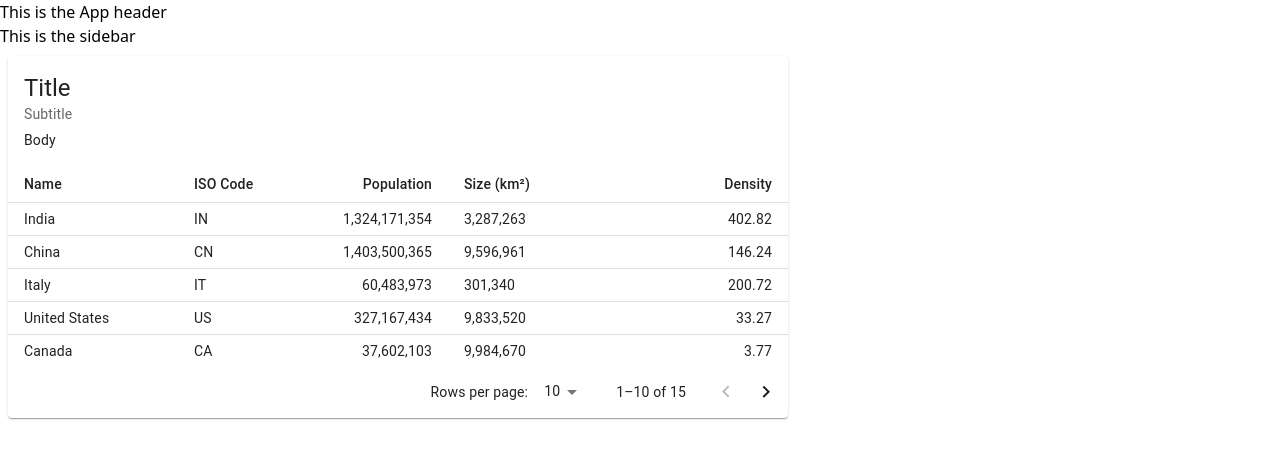
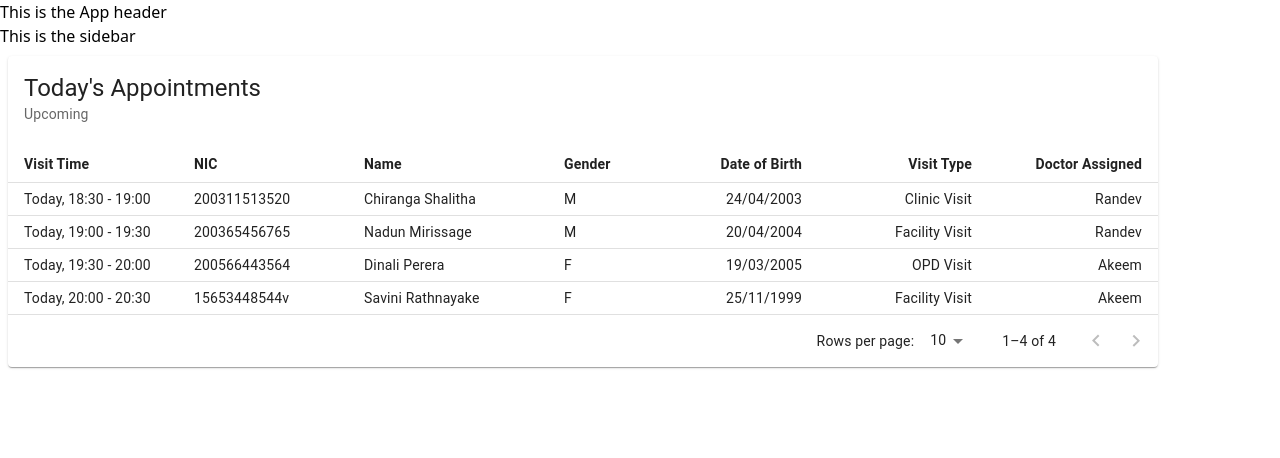
Before and after one commit to NisalaDulanaka/medicalink-ehr-frontend, a React (Vite) app: page / in a window 1280 px wide. Shown: the top 458 px of the page. Built offline with nearby package versions, Linux system fonts and the light colour scheme.

Commit message:
Add table data

```diff
--- a/src/components/dense-table/DenseTable.tsx
+++ b/src/components/dense-table/DenseTable.tsx
@@ -12,7 +12,7 @@ import TableHead from "@mui/material/TableHead";
 import TableRow from "@mui/material/TableRow";
 
 interface Column {
-  id: "name" | "code" | "population" | "size" | "density";
+  id: "time" | "nic" | "name" | "gender" | "dob" | "type" | "assignee";
   label: string;
   minWidth?: number;
   align?: "right";
@@ -20,64 +20,97 @@ interface Column {
 }
 
 const columns: readonly Column[] = [
-  { id: "name", label: "Name", minWidth: 170 },
-  { id: "code", label: "ISO\u00a0Code", minWidth: 100 },
   {
-    id: "population",
-    label: "Population",
+    id: "time",
+    label: "Visit Time",
+    minWidth: 170,
+  },
+  { id: "nic", label: "NIC", minWidth: 170 },
+  { id: "name", label: "Name", minWidth: 200 },
+  {
+    id: "gender",
+    label: "Gender",
+    minWidth: 100,
+  },
+  {
+    id: "dob",
+    label: "Date of Birth",
     minWidth: 170,
     align: "right",
-    format: (value: number) => value.toLocaleString("en-US"),
   },
   {
-    id: "size",
-    label: "Size\u00a0(km\u00b2)",
+    id: "type",
+    label: "Visit Type",
     minWidth: 170,
-    format: (value: number) => value.toLocaleString("en-US"),
+    align: "right",
   },
   {
-    id: "density",
-    label: "Density",
+    id: "assignee",
+    label: "Doctor Assigned",
     minWidth: 170,
     align: "right",
-    format: (value: number) => value.toFixed(2),
   },
 ];
 
 interface Data {
+  time: string;
+  nic: string;
   name: string;
-  code: string;
-  population: number;
-  size: number;
-  density: number;
+  gender: string;
+  dob: string;
+  type: string;
+  assignee: string;
 }
 
 function createData(
+  time: string,
+  nic: string,
   name: string,
-  code: string,
-  population: number,
-  size: number
+  gender: string,
+  dob: string,
+  type: string,
+  assignee: string
 ): Data {
-  const density = population / size;
-  return { name, code, population, size, density };
+  return { time, nic, name, gender, dob, type, assignee };
 }
 
 const rows = [
-  createData("India", "IN", 1324171354, 3287263),
-  createData("China", "CN", 1403500365, 9596961),
-  createData("Italy", "IT", 60483973, 301340),
-  createData("United States", "US", 327167434, 9833520),
-  createData("Canada", "CA", 37602103, 9984670),
-  createData("Australia", "AU", 25475400, 7692024),
-  createData("Germany", "DE", 83019200, 357578),
-  createData("Ireland", "IE", 4857000, 70273),
-  createData("Mexico", "MX", 126577691, 1972550),
-  createData("Japan", "JP", 126317000, 377973),
-  createData("France", "FR", 67022000, 640679),
-  createData("United Kingdom", "GB", 67545757, 242495),
-  createData("Russia", "RU", 146793744, 17098246),
-  createData("Nigeria", "NG", 200962417, 923768),
-  createData("Brazil", "BR", 210147125, 8515767),
+  createData(
+    "Today, 18:30 - 19:00",
+    "200311513520",
+    "Chiranga Shalitha",
+    "M",
+    "24/04/2003",
+    "Clinic Visit",
+    "Randev"
+  ),
+  createData(
+    "Today, 19:00 - 19:30",
+    "200365456765",
+    "Nadun Mirissage",
+    "M",
+    "20/04/2004",
+    "Facility Visit",
+    "Randev"
+  ),
+  createData(
+    "Today, 19:30 - 20:00",
+    "200566443564",
+    "Dinali Perera",
+    "F",
+    "19/03/2005",
+    "OPD Visit",
+    "Akeem"
+  ),
+  createData(
+    "Today, 20:00 - 20:30",
+    "15653448544v",
+    "Savini Rathnayake",
+    "F",
+    "25/11/1999",
+    "Facility Visit",
+    "Akeem"
+  ),
 ];
 
 export default function DenseTable() {
@@ -110,15 +143,15 @@ export default function DenseTable() {
       <Paper sx={{ width: "100%", overflow: "hidden" }}>
         <CardContent>
           <Typography variant="h5" component="div">
-            Title
+            Today's Appointments
           </Typography>
           <Typography
             gutterBottom
             sx={{ color: "text.secondary", fontSize: 14 }}
           >
-            Subtitle
+            Upcoming
           </Typography>
-          <Typography variant="body2">Body</Typography>
+          {/* <Typography variant="body2">Body</Typography> */}
         </CardContent>
         <TableContainer sx={{ maxHeight: 200 }}>
           <Table stickyHeader aria-label="sticky table" size="small">
@@ -128,7 +161,7 @@ export default function DenseTable() {
                   <TableCell
                     key={column.id}
                     align={column.align}
-                    style={{ minWidth: column.minWidth }}
+                    style={{ minWidth: column.minWidth, fontWeight: "bold" }}
                   >
                     {column.label}
                   </TableCell>
@@ -140,12 +173,7 @@ export default function DenseTable() {
                 .slice(page * rowsPerPage, page * rowsPerPage + rowsPerPage)
                 .map((row) => {
                   return (
-                    <TableRow
-                      hover
-                      role="checkbox"
-                      tabIndex={-1}
-                      key={row.code}
-                    >
+                    <TableRow hover role="checkbox" tabIndex={-1} key={row.nic}>
                       {columns.map((column) => {
                         const value = row[column.id];
                         return (
```
